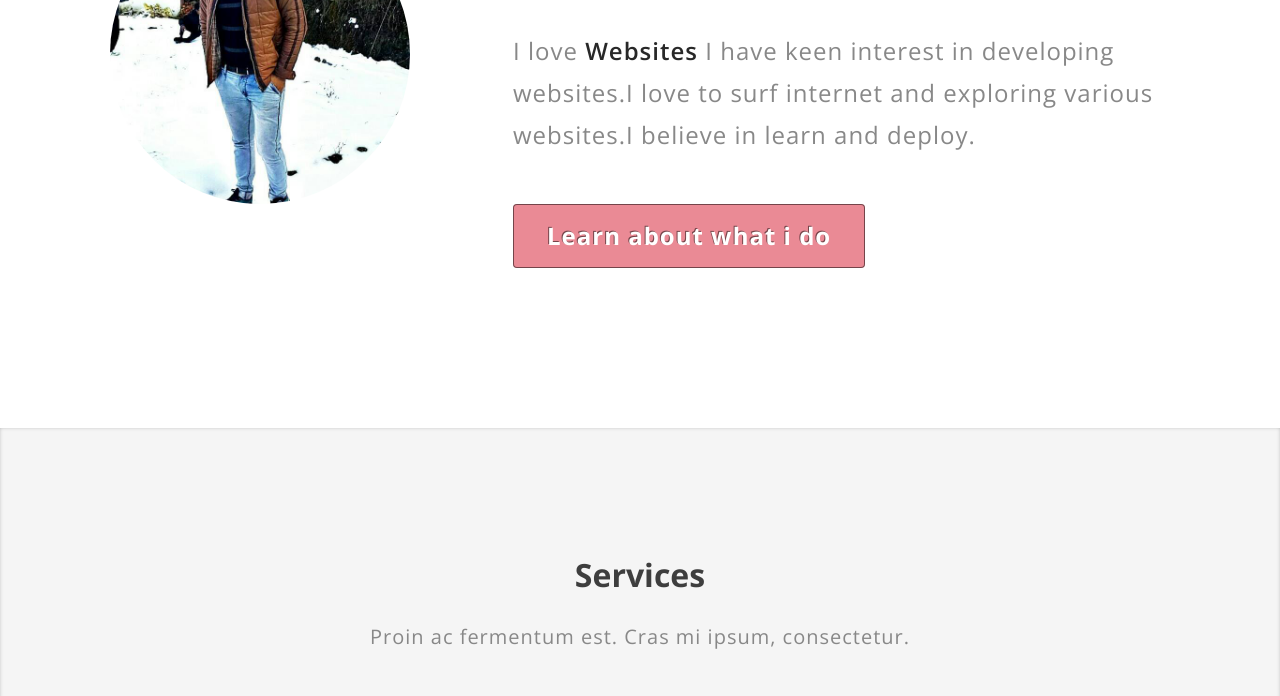
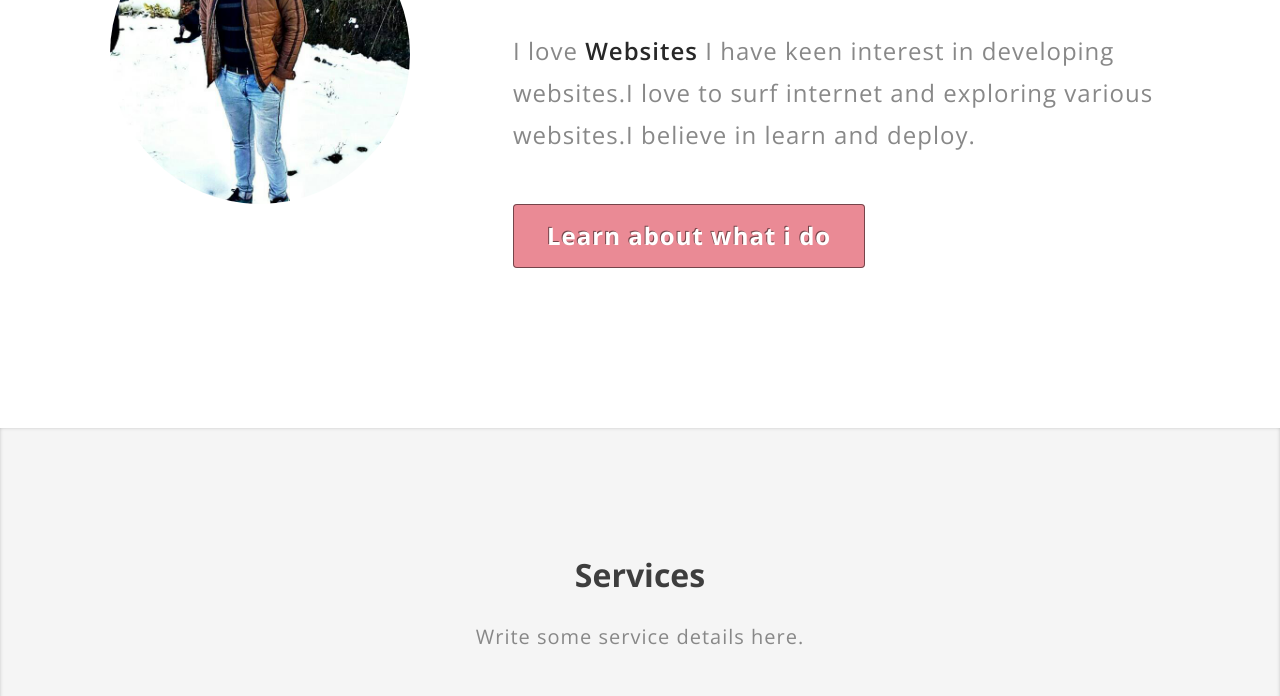
Before and after one commit to AkshayBhati03111997/AkshayBhati03111997.github.io, a plain HTML site: page index.html in a window 1280 px wide. Shown: the part 256-952 px from the top of the page. Drawn offline with nearby package versions, Linux system fonts and the light colour scheme.

Commit message:
Update index.html
Updates service details

```diff
--- a/index.html
+++ b/index.html
@@ -73,7 +73,7 @@
 	<div class="agileits-services" id="services">
 		<div class="container">
 		   <h2 class="heading text-capitalize"> Services </h2>
-		   <p class="subs mt-4">Proin ac fermentum est. Cras mi ipsum, consectetur.</p>
+		   <p class="subs mt-4">Write some service details here.</p>
             <div class="agileits-services-row row pt-md-5 pb-5  text-center">
                 <div class="col-lg-4">
                     <div class="agileits-services-grids mt-lg-0 mt-md-0 mt-5">
```
